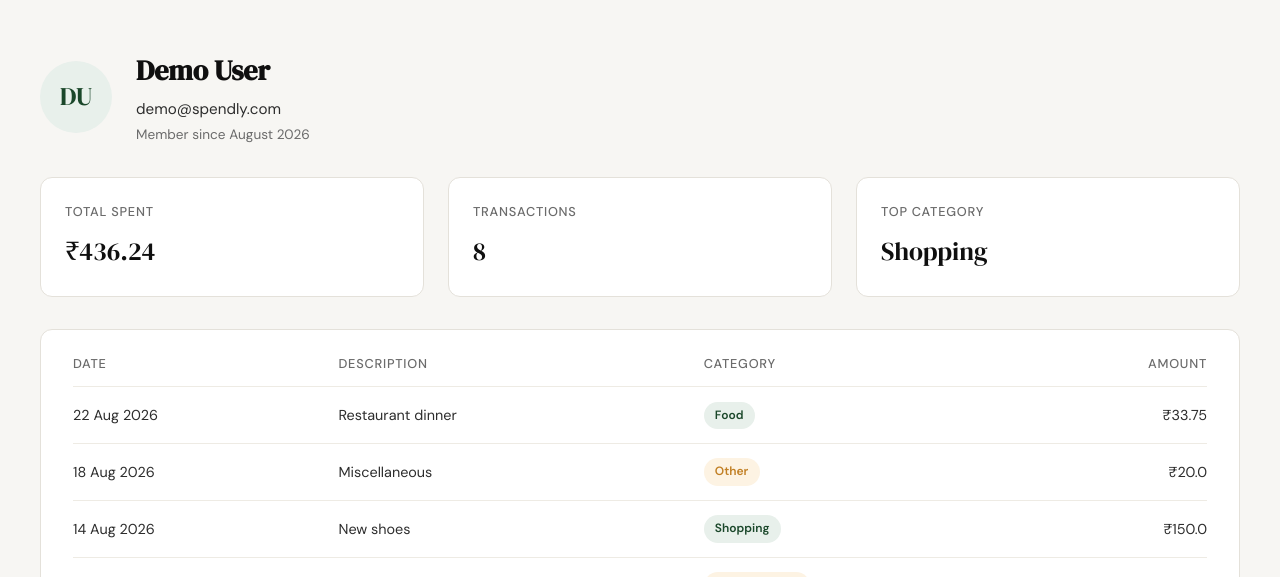
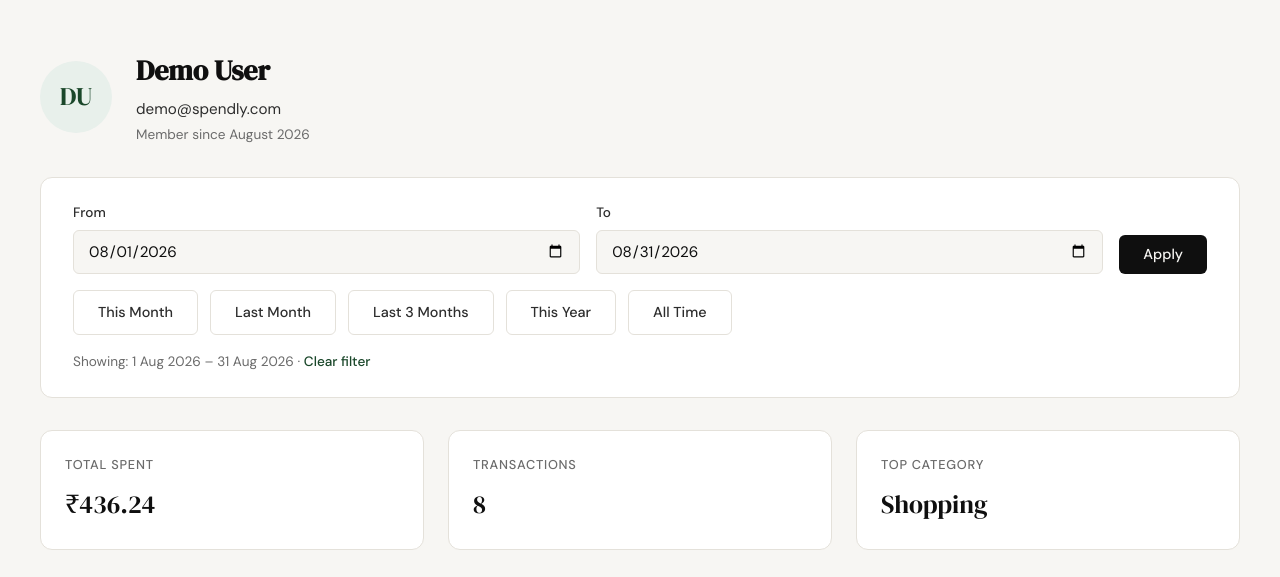
Before and after one commit to aryan-c0dex/Spendly, a Flask app: page /profile?start=2026-08-01&end=2026-08-31 in a window 1280 px wide. Shown: the part 61-638 px from the top of the page. Run offline with Flask 3, Linux system fonts and the light colour scheme; the visitor is signed in with stand-in values (Sample User, id 1); data comes from the database, SQL or seed files in the repository.

Commit message:
add date filter to profile page

```diff
--- a/app.py
+++ b/app.py
@@ -1,3 +1,5 @@
+from datetime import date, datetime, timedelta
+
 from flask import Flask, flash, redirect, render_template, request, session, url_for
 from werkzeug.security import check_password_hash, generate_password_hash
 
@@ -11,6 +13,73 @@ from database.queries import (
 
 app = Flask(__name__)
 app.secret_key = "dev"
+
+
+# ------------------------------------------------------------------ #
+# Date filter helpers                                                 #
+# ------------------------------------------------------------------ #
+
+def _parse_date(value):
+    if not value:
+        return None
+    try:
+        return datetime.strptime(value, "%Y-%m-%d").date().isoformat()
+    except ValueError:
+        return None
+
+
+def _add_months(year, month, delta):
+    total = (year * 12 + (month - 1)) + delta
+    return total // 12, total % 12 + 1
+
+
+def _month_bounds(year, month):
+    start = date(year, month, 1)
+    ny, nm = _add_months(year, month, 1)
+    end = date(ny, nm, 1) - timedelta(days=1)
+    return start, end
+
+
+def _preset_url(start=None, end=None):
+    kwargs = {}
+    if start:
+        kwargs["start"] = start.isoformat()
+    if end:
+        kwargs["end"] = end.isoformat()
+    return url_for("profile", **kwargs)
+
+
+def _build_presets():
+    today = date.today()
+    this_start, this_end = _month_bounds(today.year, today.month)
+    last_y, last_m = _add_months(today.year, today.month, -1)
+    last_start, last_end = _month_bounds(last_y, last_m)
+    l3_y, l3_m = _add_months(today.year, today.month, -2)
+    l3_start, _ = _month_bounds(l3_y, l3_m)
+    year_start, year_end = date(today.year, 1, 1), date(today.year, 12, 31)
+
+    return [
+        {"label": "This Month", "url": _preset_url(this_start, this_end)},
+        {"label": "Last Month", "url": _preset_url(last_start, last_end)},
+        {"label": "Last 3 Months", "url": _preset_url(l3_start, this_end)},
+        {"label": "This Year", "url": _preset_url(year_start, year_end)},
+        {"label": "All Time", "url": _preset_url()},
+    ]
+
+
+def _format_label_date(value):
+    parsed = datetime.strptime(value, "%Y-%m-%d")
+    return f"{parsed.day} {parsed:%b %Y}"
+
+
+def _build_filter_label(start, end):
+    if start and end:
+        return f"Showing: {_format_label_date(start)} – {_format_label_date(end)}"
+    if start:
+        return f"Showing: from {_format_label_date(start)}"
+    if end:
+        return f"Showing: through {_format_label_date(end)}"
+    return None
 
 
 # ------------------------------------------------------------------ #
@@ -122,17 +191,23 @@ def profile():
         "initials": initials,
         "member_since": user_row["member_since"],
     }
-    stats = get_summary_stats(user_id)
-    transactions = get_recent_transactions(user_id)
+    start = _parse_date(request.args.get("start"))
+    end = _parse_date(request.args.get("end"))
+
+    stats = get_summary_stats(user_id, start_date=start, end_date=end)
+    transactions = get_recent_transactions(user_id, start_date=start, end_date=end)
     breakdown = [
         {"category": row["name"], "amount": row["amount"], "percent": row["pct"]}
-        for row in get_category_breakdown(user_id)
+        for row in get_category_breakdown(user_id, start_date=start, end_date=end)
     ]
 
     return render_template(
         "profile.html",
         user=user, stats=stats,
         transactions=transactions, breakdown=breakdown,
+        start=start, end=end,
+        filter_label=_build_filter_label(start, end),
+        presets=_build_presets(),
     )
 
 
--- a/database/queries.py
+++ b/database/queries.py
@@ -1,6 +1,16 @@
 from datetime import datetime
 
 from database.db import get_db
+
+
+def _apply_date_range(where, params, start_date, end_date):
+    if start_date:
+        where += " AND date >= ?"
+        params = params + [start_date]
+    if end_date:
+        where += " AND date <= ?"
+        params = params + [end_date]
+    return where, params
 
 
 def get_user_by_id(user_id):
@@ -24,18 +34,20 @@ def get_user_by_id(user_id):
     }
 
 
-def get_summary_stats(user_id):
+def get_summary_stats(user_id, start_date=None, end_date=None):
     conn = get_db()
     try:
+        where, params = _apply_date_range("WHERE user_id = ?", [user_id], start_date, end_date)
+
         totals = conn.execute(
             "SELECT COALESCE(SUM(amount), 0) AS total, COUNT(*) AS count "
-            "FROM expenses WHERE user_id = ?",
-            (user_id,),
+            f"FROM expenses {where}",
+            params,
         ).fetchone()
         top = conn.execute(
-            "SELECT category FROM expenses WHERE user_id = ? "
+            f"SELECT category FROM expenses {where} "
             "GROUP BY category ORDER BY SUM(amount) DESC LIMIT 1",
-            (user_id,),
+            params,
         ).fetchone()
     finally:
         conn.close()
@@ -47,13 +59,16 @@ def get_summary_stats(user_id):
     }
 
 
-def get_recent_transactions(user_id, limit=10):
+def get_recent_transactions(user_id, limit=10, start_date=None, end_date=None):
     conn = get_db()
     try:
+        where, params = _apply_date_range("WHERE user_id = ?", [user_id], start_date, end_date)
+        params.append(limit)
+
         rows = conn.execute(
             "SELECT date, description, category, amount FROM expenses "
-            "WHERE user_id = ? ORDER BY date DESC, id DESC LIMIT ?",
-            (user_id, limit),
+            f"{where} ORDER BY date DESC, id DESC LIMIT ?",
+            params,
         ).fetchall()
     finally:
         conn.close()
@@ -70,13 +85,15 @@ def get_recent_transactions(user_id, limit=10):
     return transactions
 
 
-def get_category_breakdown(user_id):
+def get_category_breakdown(user_id, start_date=None, end_date=None):
     conn = get_db()
     try:
+        where, params = _apply_date_range("WHERE user_id = ?", [user_id], start_date, end_date)
+
         rows = conn.execute(
             "SELECT category, SUM(amount) AS amount FROM expenses "
-            "WHERE user_id = ? GROUP BY category ORDER BY amount DESC",
-            (user_id,),
+            f"{where} GROUP BY category ORDER BY amount DESC",
+            params,
         ).fetchall()
     finally:
         conn.close()
--- a/static/css/style.css
+++ b/static/css/style.css
@@ -631,6 +631,56 @@ a { color: inherit; text-decoration: none; }
     margin-top: 0.15rem;
 }
 
+/* ---- Date filter bar ---- */
+
+.filter-bar {
+    background: var(--paper-card);
+    border: 1px solid var(--border);
+    border-radius: var(--radius-md);
+    padding: 1.5rem 2rem;
+    display: flex;
+    flex-direction: column;
+    gap: 1rem;
+}
+
+.filter-form {
+    display: flex;
+    align-items: flex-end;
+    flex-wrap: wrap;
+    gap: 1rem;
+}
+
+.filter-field {
+    margin-bottom: 0;
+    flex: 1 1 160px;
+    min-width: 160px;
+}
+
+.filter-submit {
+    flex-shrink: 0;
+}
+
+.filter-presets {
+    display: flex;
+    flex-wrap: wrap;
+    gap: 0.75rem;
+}
+
+.filter-active {
+    font-size: 0.85rem;
+    color: var(--ink-muted);
+}
+
+.filter-active a {
+    color: var(--accent);
+    text-decoration: none;
+    font-weight: 500;
+}
+
+.filter-active a:hover {
+    text-decoration: underline;
+}
+
 .stats-row {
     display: grid;
     grid-template-columns: repeat(3, 1fr);
@@ -793,4 +843,6 @@ a { color: inherit; text-decoration: none; }
 @media (max-width: 600px) {
     .nav-links a:not(.nav-cta) { display: none; }
     .hero { padding: 3rem 1rem 2rem; }
+    .filter-form { flex-direction: column; align-items: stretch; }
+    .filter-field { min-width: 0; }
 }
--- a/templates/profile.html
+++ b/templates/profile.html
@@ -14,6 +14,30 @@
                 <p class="profile-email">{{ user.email }}</p>
                 <p class="profile-meta">Member since {{ user.member_since }}</p>
             </div>
+        </div>
+
+        <div class="filter-bar">
+            <form method="get" class="filter-form">
+                <div class="form-group filter-field">
+                    <label for="start">From</label>
+                    <input type="date" id="start" name="start" class="form-input" value="{{ start or '' }}">
+                </div>
+                <div class="form-group filter-field">
+                    <label for="end">To</label>
+                    <input type="date" id="end" name="end" class="form-input" value="{{ end or '' }}">
+                </div>
+                <button type="submit" class="btn-primary filter-submit">Apply</button>
+            </form>
+
+            <div class="filter-presets">
+                {% for preset in presets %}
+                <a href="{{ preset.url }}" class="btn-ghost">{{ preset.label }}</a>
+                {% endfor %}
+            </div>
+
+            {% if filter_label %}
+            <p class="filter-active">{{ filter_label }} &middot; <a href="{{ url_for('profile') }}">Clear filter</a></p>
+            {% endif %}
         </div>
 
         <div class="stats-row">
```
Also changed, not shown: tests/conftest.py (added, +101 -0 lines), tests/test_06-date-filter-profile.py (added, +446 -0 lines), .claude/specs/06-date-filter-profile.md (added).
